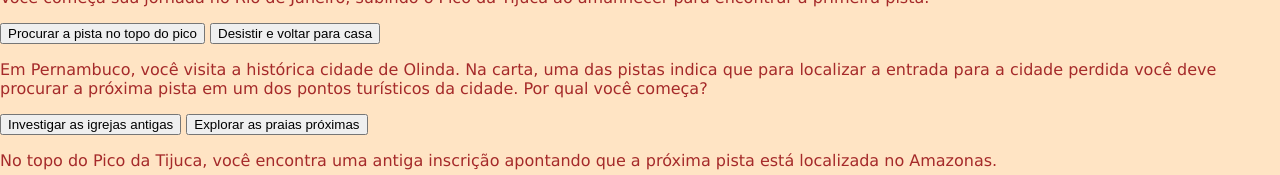
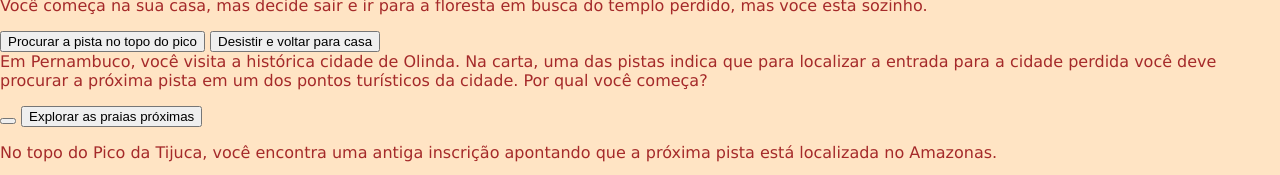
Before and after one commit to joaoissearaujo-code/aventura1A, a plain HTML site: page index.html in a window 1280 px wide. Shown: the top 175 px of the page. Drawn offline with Linux system fonts and the light colour scheme; a web font is replaced by a local one.

Commit message:
aula0909

```diff
--- a/index.html
+++ b/index.html
@@ -18,13 +18,12 @@
             <button class="btn-proximo" data-proximo="2">Ir para esquerda e encontrar um lago com jacarés</button>
         </div>
         <div class="passo" id="passo-1">
-            <p>Você começa sua jornada no Rio de Janeiro, subindo o Pico da Tijuca ao amanhecer para encontrar a primeira pista.</p>
+            <p>Você começa na sua casa, mas decide sair e ir para a floresta em busca do templo perdido, mas voce esta sozinho.</p>
             <button class="btn-proximo" data-proximo="3">Procurar a pista no topo do pico</button>
             <button class="btn-proximo" data-proximo="4">Desistir e voltar para casa</button>
         </div>
-        <div class="passo" id="passo-2">
-            <p>Em Pernambuco, você visita a histórica cidade de Olinda. Na carta, uma das pistas indica que para localizar a entrada para a cidade perdida você deve procurar a próxima pista em um dos pontos turísticos da cidade. Por qual você começa?</p>
-            <button class="btn-proximo" data-proximo="5">Investigar as igrejas antigas</button>
+        <div class="passo" id="passo-2">Em Pernambuco, você visita a histórica cidade de Olinda. Na carta, uma das pistas indica que para localizar a entrada para a cidade perdida você deve procurar a próxima pista em um dos pontos turísticos da cidade. Por qual você começa?</p>
+            <button class="btn-proximo" data-proximo="5"></button>
             <button class="btn-proximo" data-proximo="6">Explorar as praias próximas</button>
         </div>
         <div class="passo" id="passo-3">
```
